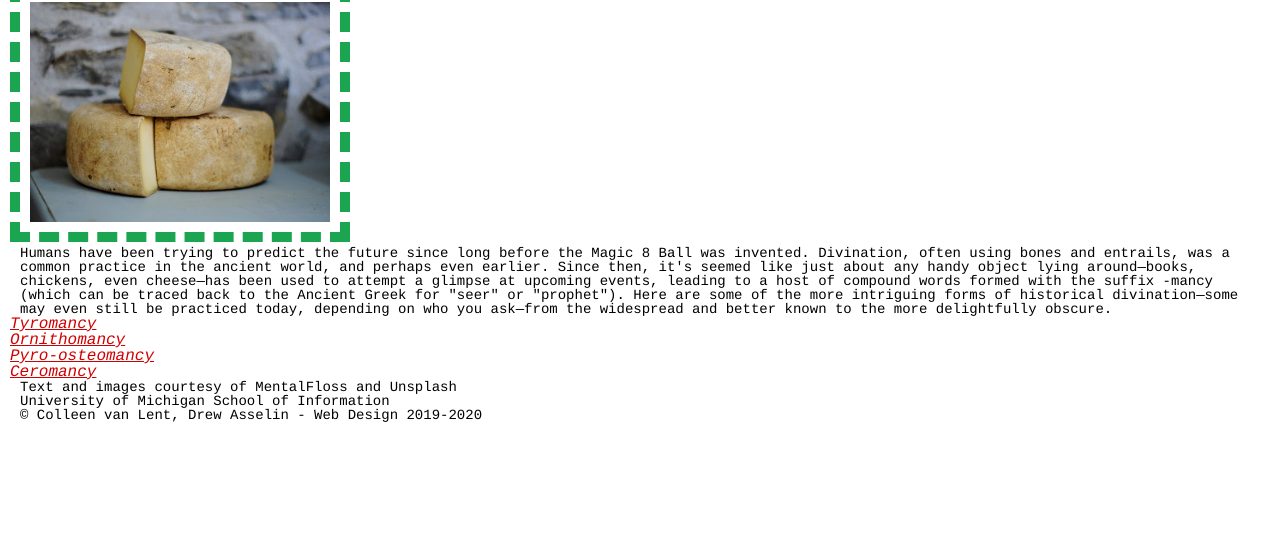
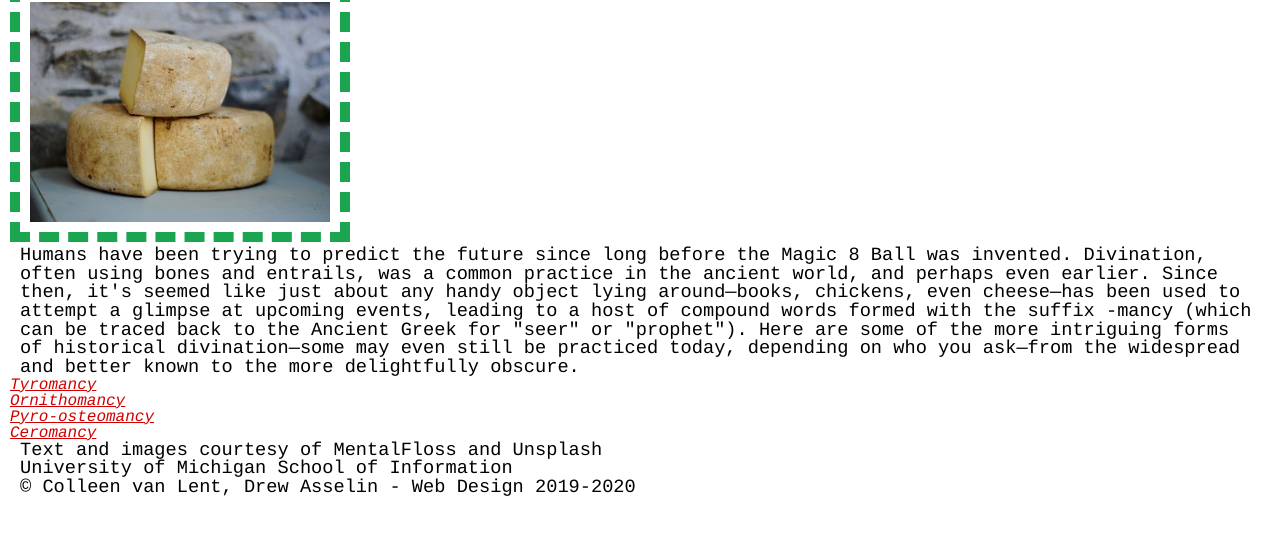
Before and after one commit to samfeld/ds2-css, a plain HTML site: page index.html in a window 1280 px wide. Shown: the part 70-604 px from the top of the page. Drawn offline with Linux system fonts and the light colour scheme.

Commit message:
Update style.css

```diff
--- a/css/style.css
+++ b/css/style.css
@@ -16,7 +16,7 @@ h1{
 
 p{
   /* make your paragraphs 14pt, double-spaced and 10px of padding on the left and right */
-  font-size: 14px;
+  font-size: 14pt;
   padding-left: 10px;
   padding-right: 10px;
 }
```
